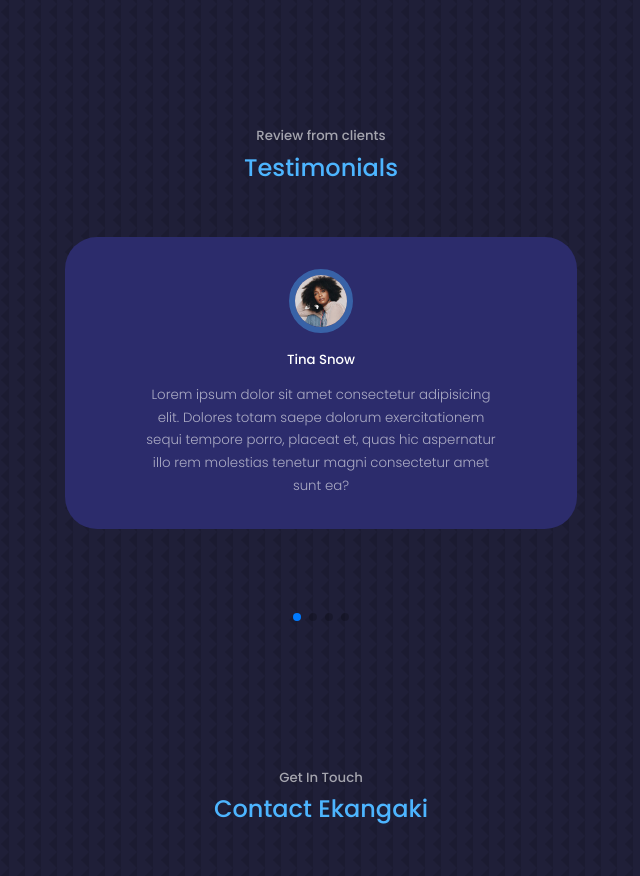
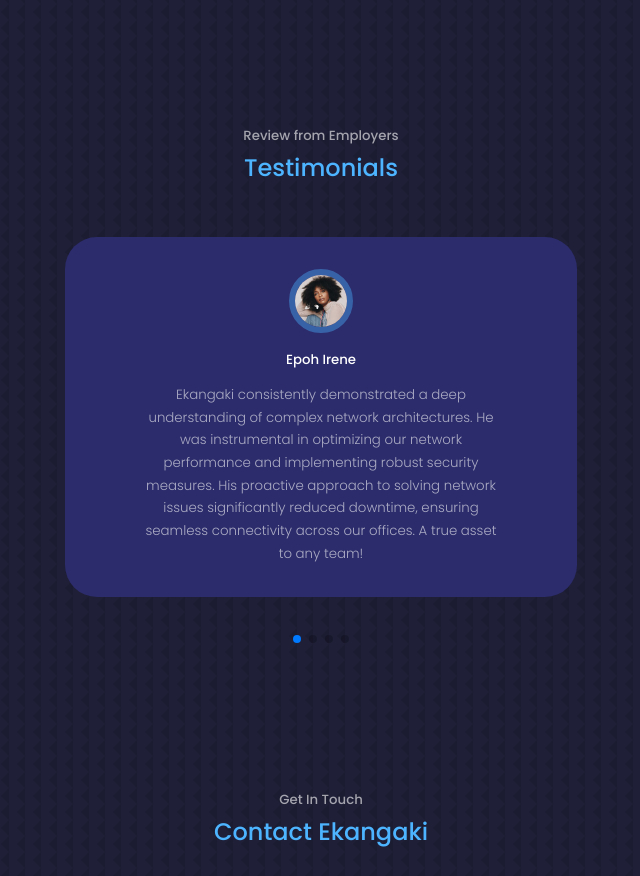
Before and after one commit to nkwentic/my-portfolio, a React (Create React App) app: page / in a window 1280 px wide. Shown: the part 3980-4856 px from the top of the page, without its empty margins (319-959 px from the left). Built offline with nearby package versions, Linux system fonts and the light colour scheme.

Commit message:
Update Testimonials.jsx

```diff
--- a/src/components/testimonials/Testimonials.jsx
+++ b/src/components/testimonials/Testimonials.jsx
@@ -15,34 +15,34 @@ import "swiper/css/pagination";
 const data = [
   {
     avatar: AVTR1,
-    name: "Tina Snow",
+    name: "Epoh Irene",
     review:
-      " Lorem ipsum dolor sit amet consectetur adipisicing elit. Dolores totam saepe dolorum exercitationem sequi tempore porro, placeat et, quas hic aspernatur illo rem molestias tenetur magni consectetur amet sunt ea? ",
+      " Ekangaki consistently demonstrated a deep understanding of complex network architectures. He was instrumental in optimizing our network performance and implementing robust security measures. His proactive approach to solving network issues significantly reduced downtime, ensuring seamless connectivity across our offices. A true asset to any team! ",
   },
   {
     avatar: AVTR2,
-    name: "John Snow",
+    name: "Ayompe Peter",
     review:
-      " Lorem ipsum dolor sit amet consectetur, adipisicing elit. Deleniti nihil voluptate eius illum, rem officia sed repellat tempora modi ratione? ",
+      " As our Cloud Engineer, Ekangaki played a critical role in designing and deploying scalable cloud solutions. He expertly managed our AWS infrastructure, ensuring cost efficiency and security. His ability to automate cloud processes significantly improved our system's reliability and performance. His contributions to cloud architecture were outstanding. ",
   },
   {
     avatar: AVTR3,
-    name: "Poppy Snow",
+    name: "Eric Akime",
     review:
-      " Lorem ipsum dolor sit amet consectetur adipisicing elit. Praesentium tenetur odio ea deleniti voluptate quas exercitationem minima, in nesciunt adipisci consequatur at! Assumenda suscipit minima animi quibusdam eveniet incidunt perspiciatis! ",
+      " Ekangaki brought a wealth of knowledge in CI/CD automation and infrastructure as code. His expertise in tools like Jenkins, Docker, Kubernetes, and Terraform transformed our deployment processes, reducing release times and improving overall efficiency. His collaborative nature and problem-solving skills made him an indispensable part of our DevOps team. ",
   },
   {
     avatar: AVTR4,
-    name: "Danny Snow",
+    name: "Kingsley Esapa",
     review:
-      " Lorem ipsum dolor sit amet consectetur adipisicing elit. Aliquid, id? Labore, quis pariatur adipisci sapiente porro consequatur perferendis ea laudantium, maiores voluptas repellat quo! Aliquam quibusdam eius qui, similique, recusandae dolorum fugiat minima obcaecati exercitationem ut voluptas? Asperiores, dolorum consequatur. ",
+      " Ekangaki's work as a DevOps Engineer was exceptional. He automated and streamlined our entire deployment pipeline, making it faster and more reliable. His expertise in CI/CD, coupled with his deep knowledge of cloud infrastructure, played a key role in enhancing our software delivery. His innovative solutions and dedication to continuous improvement set him apart as a top performer on our team. ",
   },
 ];
 
 const Testimonials = () => {
   return (
     <section id="testimonials">
-      <h5>Review from clients</h5>
+      <h5>Review from Employers</h5>
       <h2>Testimonials</h2>
 
       <Swiper
```
